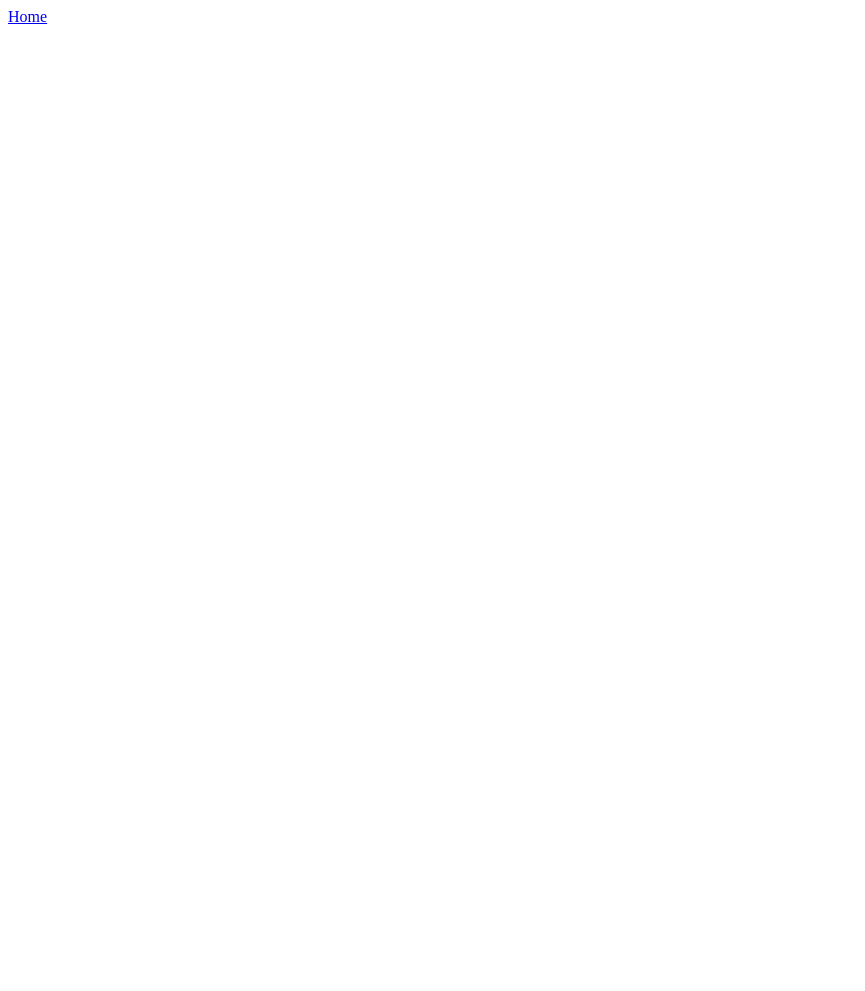
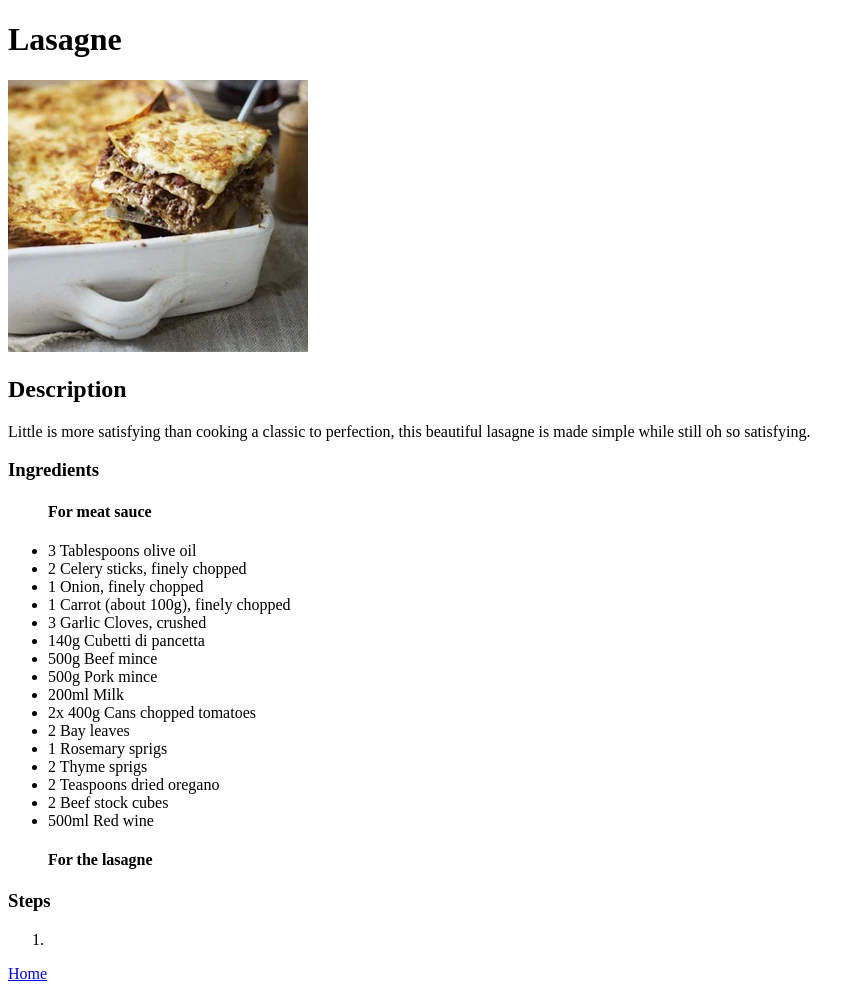
Before and after one commit to Phoik/odin-recipes, a plain HTML site: page recipes/lasagne.html in a window 1280 px wide. Shown: the whole page, without its empty margins (0-865 px from the left). Before the commit the page ends 800 px from the top, so only its background shows below. Drawn offline with Linux system fonts and the light colour scheme.

Commit message:
Add lasagne img,desc and ingredients

```diff
--- a/recipes/lasagne.html
+++ b/recipes/lasagne.html
@@ -5,7 +5,38 @@
         <title>Lasagne</title>
     </head>
     <body>
+        <h1>Lasagne</h1>
+        <img src="../images/lasagne.jpeg" alt="A cut section of freshly cooked Lasagne">
 
+        <h2>Description</h2>
+        <p>Little is more satisfying than cooking a classic to perfection, this beautiful lasagne is made simple while still oh so satisfying.</p>
+        <h3>Ingredients</h3>
+        <ul>
+            <h4>For meat sauce</h4>
+            <li>3 Tablespoons olive oil</li>
+            <li>2 Celery sticks, finely chopped</li>
+            <li>1 Onion, finely chopped</li>
+            <li>1 Carrot (about 100g), finely chopped</li>
+            <li>3 Garlic Cloves, crushed</li>
+            <li>140g Cubetti di pancetta</li>
+            <li>500g Beef mince</li>
+            <li>500g Pork mince</li>
+            <li>200ml Milk</li>
+            <li>2x 400g Cans chopped tomatoes</li>
+            <li>2 Bay leaves</li>
+            <li>1 Rosemary sprigs</li>
+            <li>2 Thyme sprigs</li>
+            <li>2 Teaspoons dried oregano</li>
+            <li>2 Beef stock cubes</li>
+            <li>500ml Red wine</li>
+
+            <h4>For the lasagne</h4>
+
+        </ul>
+        <h3>Steps</h3>
+        <ol>
+            <li></li>
+        </ol>
         <a href="../index.html">Home</a>
     </body>
 </html>
```
